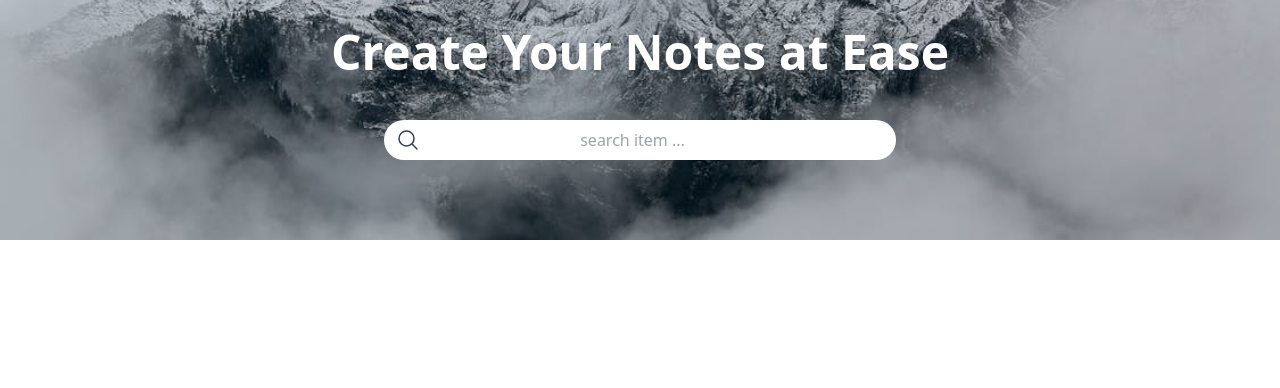
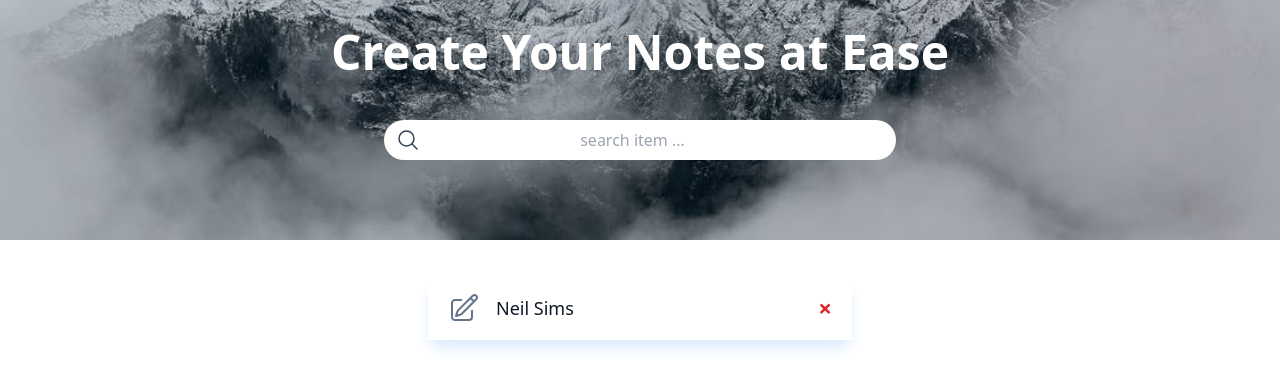
Before and after one commit to mananuf/Angular_Note_App, an Angular app: page / in a window 1280 px wide. Shown: the top 388 px of the page. Built offline with nearby package versions, Linux system fonts and the light colour scheme.

Commit message:
modified notes panel

```diff
--- a/src/app/Components/note/note.component.html
+++ b/src/app/Components/note/note.component.html
@@ -32,4 +32,41 @@
       </button>
     </div>
   </div>
+
+  <div class="container flex justify-center mx-auto p-3 my-7 max-w-md">
+    <ul class="w-full divide-y divide-gray-200 dark:divide-gray-700">
+      <li class="py-3 sm:pb-4 shadow-lg shadow-blue-100 px-5">
+        <div class="flex items-center space-x-4">
+          <div class="flex-shrink-0">
+            <svg
+              xmlns="http://www.w3.org/2000/svg"
+              fill="none"
+              viewBox="0 0 24 24"
+              stroke-width="1.5"
+              stroke="currentColor"
+              class="w-8 h-8 text-slate-500"
+            >
+              <path
+                stroke-linecap="round"
+                stroke-linejoin="round"
+                d="M16.862 4.487l1.687-1.688a1.875 1.875 0 112.652 2.652L10.582 16.07a4.5 4.5 0 01-1.897 1.13L6 18l.8-2.685a4.5 4.5 0 011.13-1.897l8.932-8.931zm0 0L19.5 7.125M18 14v4.75A2.25 2.25 0 0115.75 21H5.25A2.25 2.25 0 013 18.75V8.25A2.25 2.25 0 015.25 6H10"
+              />
+            </svg>
+          </div>
+          <div class="flex-1">
+            <p
+              class="text-lg font-medium text-gray-900 truncate dark:text-white"
+            >
+              Neil Sims
+            </p>
+          </div>
+          <div
+            class="inline-flex items-center text-2xl cursor-pointer font-semibold text-red-600 dark:text-white"
+          >
+            &times;
+          </div>
+        </div>
+      </li>
+    </ul>
+  </div>
 </div>
```
